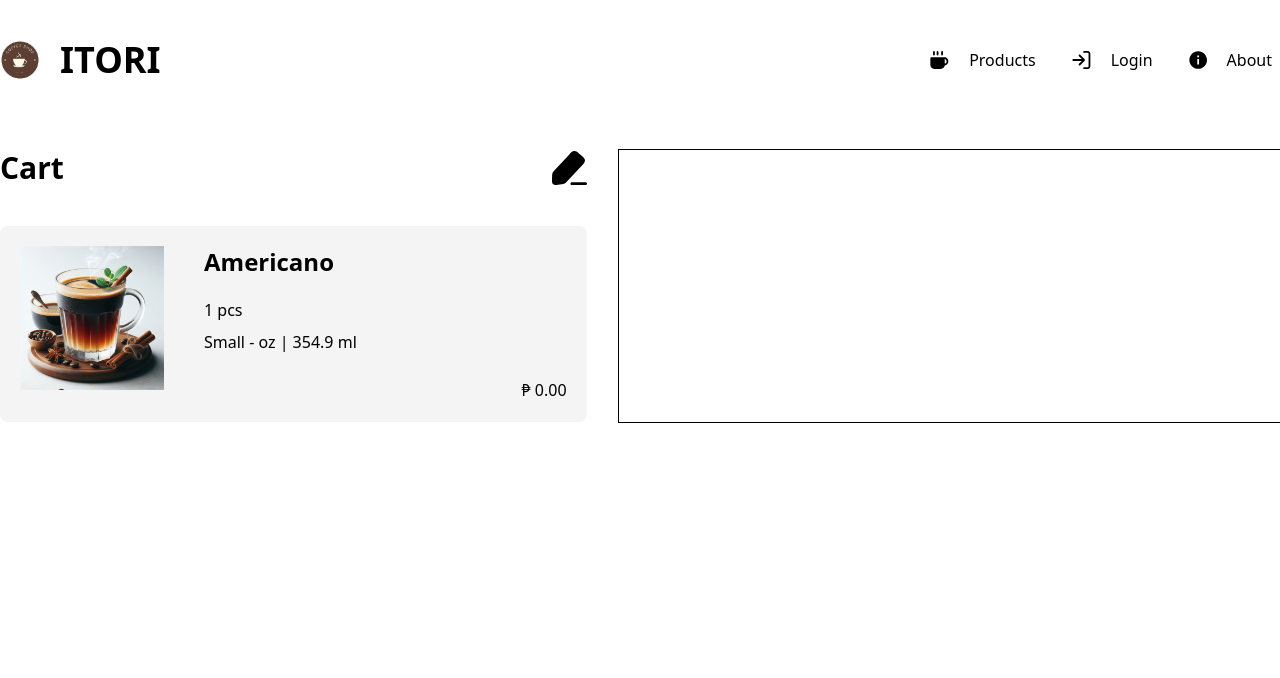
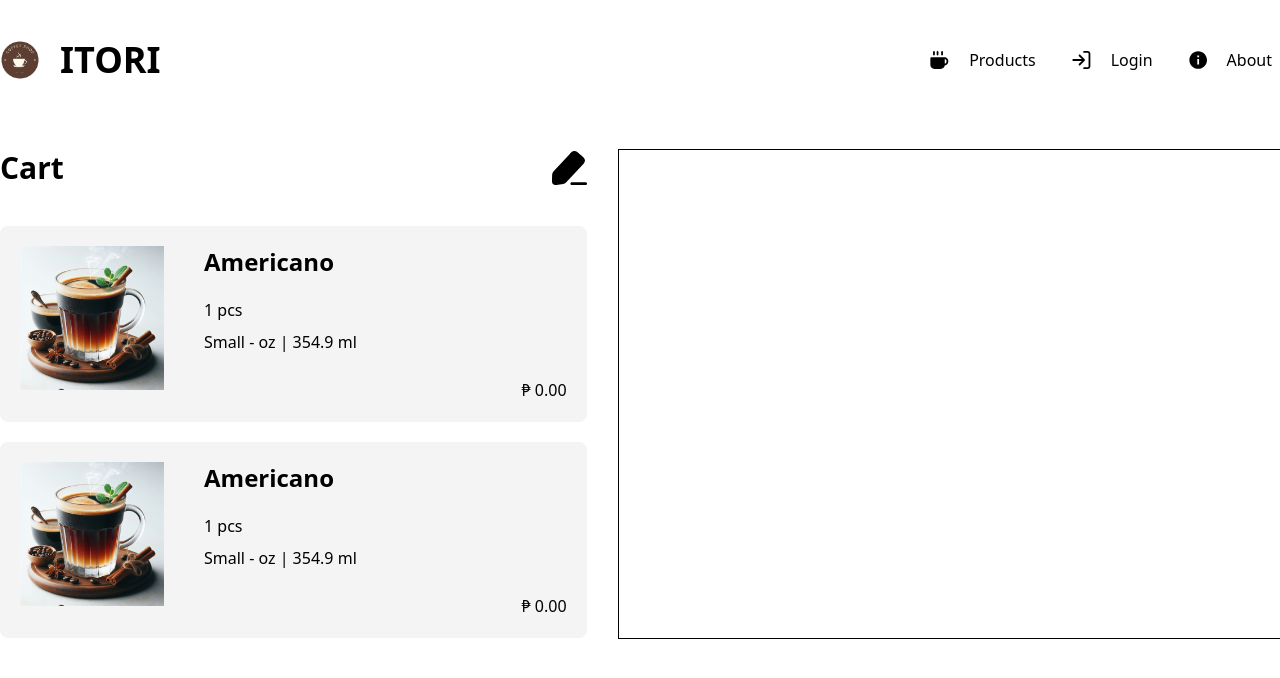
Before and after one commit to Niwa-Studio/Itori, a React (Vite) app: page /checkout in a window 1280 px wide. Shown: the top 678 px of the page. Built offline with nearby package versions, Linux system fonts and the light colour scheme.

Commit message:
D - Cart

```diff
--- a/src/pages/CheckoutPage.jsx
+++ b/src/pages/CheckoutPage.jsx
@@ -29,7 +29,8 @@ const Cart = () => {
         <h1 className="text-3xl font-semibold">Cart</h1>
         <img src={edit} alt="" />
       </div>
-      <div>
+      <div className="flex flex-col gap-5">
+        <Product />
         <Product />
       </div>
     </div>
```
